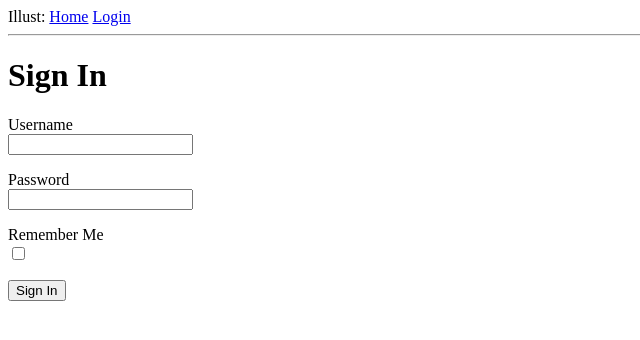
After one commit to st252/webdev-proj, a Flask app: page /login in a window 1280 px wide. The commit adds this page. Shown: the top 340 px of the page, without its empty margins (0-640 px from the left). Run offline with Flask 3, Linux system fonts and the light colour scheme.

Commit message:
created login view and form

```diff
--- a/app/__init__.py
+++ b/app/__init__.py
@@ -2,10 +2,12 @@ from flask import Flask
 from config import Config
 from flask_sqlalchemy import SQLAlchemy
 from flask_migrate import Migrate
+from flask_login import LoginManager
 
 app = Flask(__name__)
 app.config.from_object(Config)
 db = SQLAlchemy(app)
 migrate = Migrate(app, db)
+login = LoginManager(app)
 
 from app import routes, models
--- /dev/null
+++ b/app/forms.py
@@ -0,0 +1,9 @@
+from flask_wtf import FlaskForm
+from wtforms import StringField, PasswordField, BooleanField, SubmitField
+from wtforms.validators import DataRequired
+
+class LoginForm(FlaskForm):
+    username = StringField('Username', validators=[DataRequired()])
+    password = PasswordField('Password', validators=[DataRequired()])
+    remember_me = BooleanField('Remember Me')
+    submit = SubmitField('Sign In')
--- a/app/routes.py
+++ b/app/routes.py
@@ -1,7 +1,24 @@
-from flask import render_template
+from flask import render_template, flash, redirect, url_for
 from app import app
+from flask_login import current_user, login_user
+from app.models import User
+from app.forms import LoginForm
 
 @app.route('/')
 @app.route('/index')
 def index():
-  return render_template("index.html")
+    return render_template("index.html")
+
+@app.route('/login', methods=['GET', 'POST'])
+def login():
+    if current_user.is_authenticated:
+        return redirect(url_for('index'))
+    form = LoginForm()
+    if form.validate_on_submit():
+        user = User.query.filter_by(username=form.username.data).first()
+        if user is None or not user.check_password(form.password.data):
+            flash('Invalid username or password')
+            return redirect(url_for('login'))
+        login_user(user, remember=form.remember_me.data)
+        return redirect(url_for('index'))
+    return render_template('login.html', title='Sign In', form=form)
--- a/app/templates/base.html
+++ b/app/templates/base.html
@@ -18,7 +18,9 @@
   <div class="header">
     Illust:
     <a href="{{ url_for('index') }}">Home</a>
+    <a href="{{ url_for('login') }}">Login</a>
   </div>
+
   <hr>
   <!--Error messages-->
   {% with messages = get_flashed_messages() %}
--- /dev/null
+++ b/app/templates/login.html
@@ -0,0 +1,21 @@
+{% extends "base.html" %}
+
+{% block content %}
+  <h1>Sign In</h1>
+  <form action="" method="post" novalidate>
+    {{ form.hidden_tag() }}
+    <p>
+      {{ form.username.label }} <br>
+      {{ form.username }}
+    </p>
+    <p>
+      {{ form.password.label }} <br>
+      {{ form.password }}
+    </p>
+    <p>
+      {{ form.remember_me.label }} <br>
+      {{ form.remember_me }}
+    </p>
+    <p>{{ form.submit() }}</p>
+  </form>
+{% endblock %}
--- a/config.py
+++ b/config.py
@@ -5,3 +5,5 @@ class Config(object):
     SQLALCHEMY_DATABASE_URI = os.environ.get('DATABASE_URL') or \
         'sqlite:///' + os.path.join(basedir, 'app.db')
     SQLALCHEMY_TRACK_MODIFICATIONS = False
+
+    SECRET_KEY = os.environ.get('GROUP_PROJECT_SECRET_KEY')
```
Also changed, not shown: app/models.py (+14 -2 lines).
